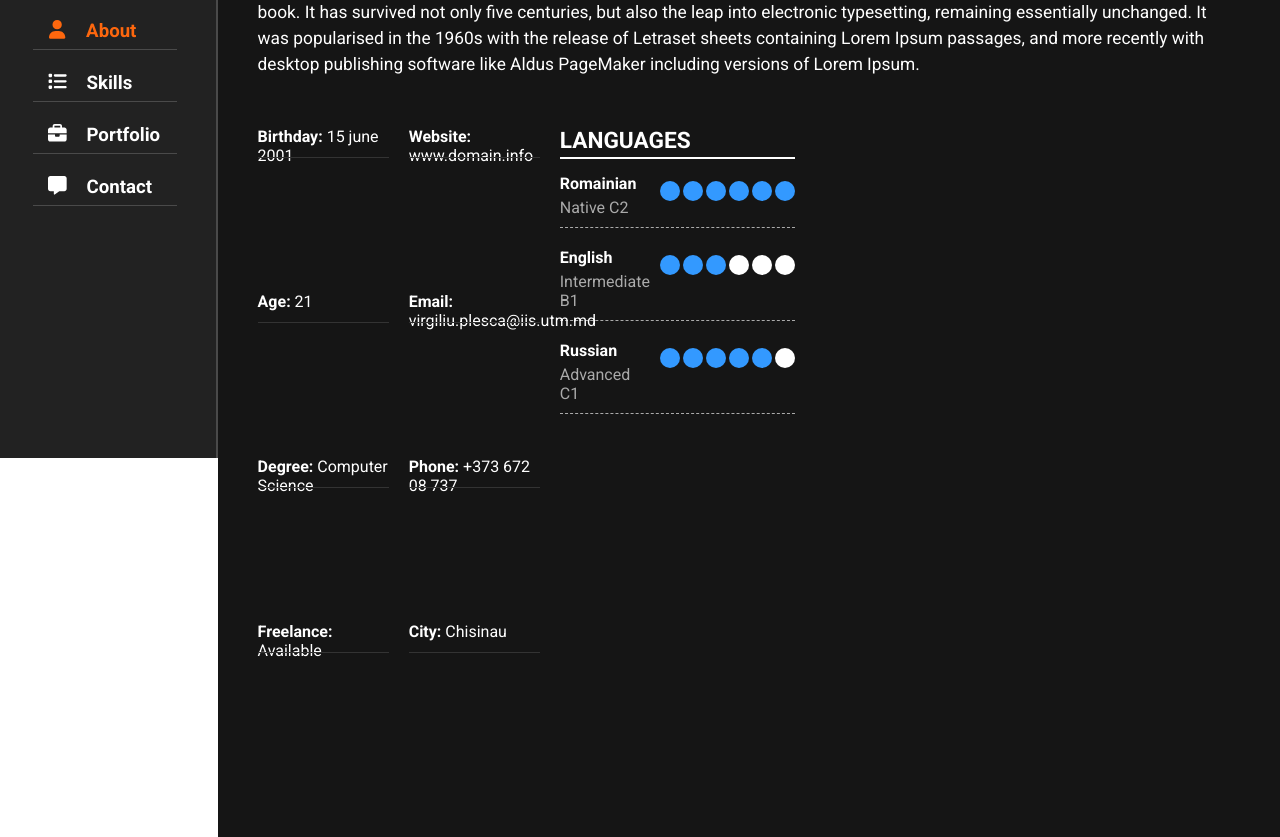
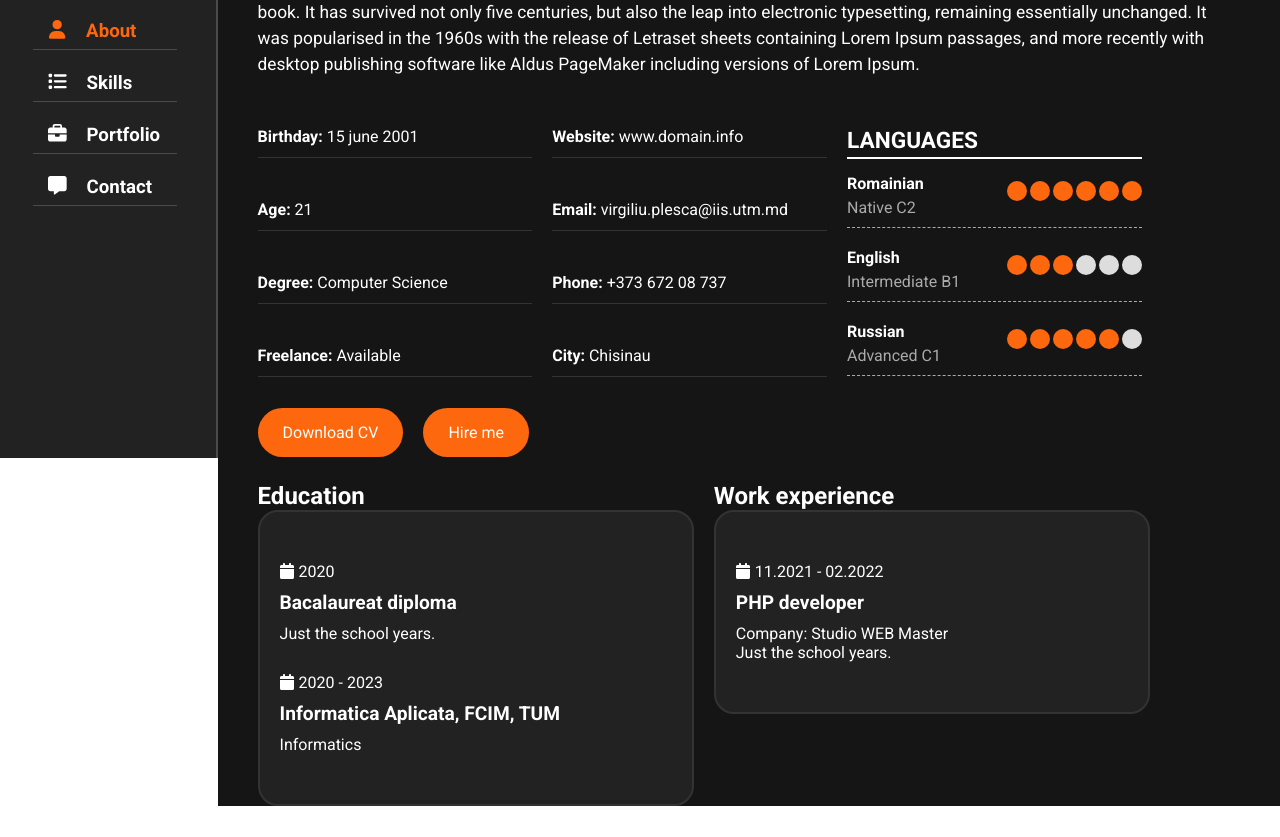
Before and after one commit to acselp/portfolio, a React (Create React App) app in the folder front-end/: page /about in a window 1280 px wide. Shown: the part 342-1179 px from the top of the page. After the commit the page ends 1148 px from the top, so only its background shows below. Built offline with nearby package versions, Linux system fonts and the light colour scheme.

Commit message:
added experience and education bloks. To do: to finish

```diff
--- a/front-end/src/components/About/index.js
+++ b/front-end/src/components/About/index.js
@@ -1,16 +1,25 @@
 import PageTitle from "../PageTitle";
 import InfoCell from "../InfoCell";
+import cv_file from "../../files/CV_Plesca_Virgiliu.pdf";
 // import ProgressBar from "../ProgressBar"
 import { Link } from "react-router-dom";
 // import Hexagon from "./Hexagon/index"
 import Languages from "../Languages";
+import styled from "styled-components";
+import Experience from "../Experience";
 
 
 import "./index.scss";
 import LanguageLevel from "../LanguageLevel";
-
+import EducationElem from "../EducationElem";
+import ExperienceElem from "../ExperienceElem";
 
 function About(props) {
+
+    const StyledA = styled.a`
+        background-color: ${props.themeColor};
+    `
+
     return (
         <>
             <PageTitle title="About" themeColor={ props.themeColor } />
@@ -46,14 +55,38 @@ function About(props) {
 
                 <div className="cv-section-right">
                     <Languages languages={[
-                        <LanguageLevel title="Romainian" level="C2" level_title="Native C2"/>,
-                        <LanguageLevel title="English" level="B1" level_title="Intermediate B1" />,
-                        <LanguageLevel title="Russian" level="C1" level_title="Advanced C1" />,
+                        <LanguageLevel themeColor={props.themeColor} title="Romainian" level="C2" level_title="Native C2"/>,
+                        <LanguageLevel themeColor={props.themeColor} title="English" level="B1" level_title="Intermediate B1" />,
+                        <LanguageLevel themeColor={props.themeColor} title="Russian" level="C1" level_title="Advanced C1" />,
                     ]} />
 
                 </div>
+            </div>
 
-                <div className="cv-document" style={{width:"100%", height: "660px"}}>
+
+            <div className="cv-download-section">
+                <div className="cv-download">
+                    <StyledA href={cv_file} className="about-btns" download>
+                        Download CV
+                    </StyledA>
+
+                    <StyledA href="#" className="about-btns">
+                        Hire me
+                    </StyledA>
+                </div>
+            </div>
+
+            <div className="education-experience-container">
+                <div className="education-container">
+                    <Experience title="Education" positions={[
+                        <EducationElem title="Bacalaureat diploma" years="2020" text="Just the school years." />,
+                        <EducationElem title="Informatica Aplicata, FCIM, TUM" years="2020 - 2023" text="Informatics" />
+                    ]} />
+                </div>
+                <div className="experience-container">
+                    <Experience title="Work experience" positions={[
+                        <ExperienceElem title="PHP developer" years="11.2021 - 02.2022" company="Studio WEB Master" text="Just the school years." />,
+                    ]} />
                 </div>
             </div>
         </>
--- a/front-end/src/components/About/index.scss
+++ b/front-end/src/components/About/index.scss
@@ -27,3 +27,26 @@
 .cv-section {
     display: flex;
 }
+
+.about-btns {
+    text-decoration: none;
+    color: white;
+    background-color: orange;
+    padding: 15px 25px 15px 25px;
+    border-radius: 50px;
+    margin-right: 20px;
+}
+
+.cv-download {
+    margin-top: -46px;
+}
+
+.education-experience-container {
+    display: flex;
+    & > * {
+        width: 44.4%;
+        border-radius: 15px;
+        margin-top: 40px;
+        margin-right: 20px;
+    }
+}
--- /dev/null
+++ b/front-end/src/components/EducationElem/index.js
@@ -0,0 +1,22 @@
+import "./index.scss";
+import { FontAwesomeIcon } from "@fortawesome/react-fontawesome";
+import { faCalendar } from "@fortawesome/free-solid-svg-icons";
+
+function EducationElem(props) {
+
+    return (
+        <div className="exp-elem">
+            <div className="years">
+                <FontAwesomeIcon icon={faCalendar} />{props.years}
+            </div>
+            <div className="exp-elem-title">
+                {props.title}
+            </div>
+            <div className="exp-elem-text">
+                {props.text}
+            </div>
+        </div>
+    );
+}
+
+export default EducationElem;
--- /dev/null
+++ b/front-end/src/components/EducationElem/index.scss
@@ -0,0 +1,11 @@
+.exp-elem-title {
+    margin: 10px 0 10px 0;
+    font-size: larger;
+    font-weight: 700;
+}
+
+.years {
+    & svg {
+        margin-right: 5px;
+    }
+}
--- /dev/null
+++ b/front-end/src/components/Experience/index.js
@@ -0,0 +1,21 @@
+import "./index.scss";
+import ExperienceElem from "../EducationElem";
+
+function Experience(props) {
+
+    return (
+        <div className="exp-edc-blok">
+            <h2>{ props.title }</h2>
+
+            <div className="main-blok">
+
+            {   props.positions.map((position) => {
+                    return position;
+                })
+            }
+            </div>
+        </div>
+    );
+}
+
+export default Experience;
--- /dev/null
+++ b/front-end/src/components/Experience/index.scss
@@ -0,0 +1,3 @@
+.exp-edc-blok {
+
+}
--- /dev/null
+++ b/front-end/src/components/ExperienceElem/index.js
@@ -0,0 +1,24 @@
+import "./index.scss";
+import { FontAwesomeIcon } from "@fortawesome/react-fontawesome";
+import { faCalendar } from "@fortawesome/free-solid-svg-icons";
+
+function ExperienceElem(props) {
+    return (
+        <div className="exp-elem">
+            <div className="years">
+                <FontAwesomeIcon icon={faCalendar} />{props.years}
+            </div>
+            <div className="exp-elem-title">
+                {props.title}
+            </div>
+            <div className="company-title">
+                Company: {props.company}
+            </div>
+            <div className="exp-elem-text">
+                {props.text}
+            </div>
+        </div>
+    );
+}
+
+export default ExperienceElem;
--- /dev/null
+++ b/front-end/src/components/ExperienceElem/index.scss
@@ -0,0 +1,10 @@
+.exp-elem {
+    margin: 30px 0 30px 0;
+}
+
+.main-blok {
+    background-color: #222;
+    border: 2px #333 solid;
+    border-radius: 20px;
+    padding: 20px;
+}
--- a/front-end/src/components/InfoCell/index.scss
+++ b/front-end/src/components/InfoCell/index.scss
@@ -1,6 +1,7 @@
 .info-cell {
     position: relative;
 
+    //margin-bottom: 54px;
     margin-bottom: 54px;
     margin-right: 20px;
 
--- a/front-end/src/components/LanguageLevel/index.js
+++ b/front-end/src/components/LanguageLevel/index.js
@@ -1,8 +1,18 @@
-import Hexagon from "react-hexagon";
 import "./index.scss";
 
+import styled from "styled-components";
 
 export default function LanguageLevel(props) {
+
+
+    const StyledDiv = styled.div`
+        &.active-circle {
+            background-color: ${props.themeColor};
+        }
+        &.inactive-circle {
+            background-color: #ddd;
+        }
+    `
 
     let circStatus = [[1,0,0,0,0,0],
                       [1,1,0,0,0,0],
@@ -21,7 +31,7 @@ export default function LanguageLevel(props) {
             case 'A1': {
                 return circStatus[0].map((circStat) => {
                     return (
-                        <div className={"circle " + statusDefault[circStat]}></div>
+                        <StyledDiv className={"circle " + statusDefault[circStat]}></StyledDiv>
                     );
                 });
             }
@@ -29,7 +39,7 @@ export default function LanguageLevel(props) {
             case 'A2': {
                 return circStatus[1].map((circStat) => {
                     return (
-                        <div className={"circle " + statusDefault[circStat]}></div>
+                        <StyledDiv className={"circle " + statusDefault[circStat]}></StyledDiv>
                     );
                 });
             }
@@ -37,7 +47,7 @@ export default function LanguageLevel(props) {
             case 'B1': {
                 return circStatus[2].map((circStat) => {
                     return (
-                        <div className={"circle " + statusDefault[circStat]}></div>
+                        <StyledDiv className={"circle " + statusDefault[circStat]}></StyledDiv>
                     );
                 });
             }
@@ -45,7 +55,7 @@ export default function LanguageLevel(props) {
             case 'B2': {
                 return circStatus[3].map((circStat) => {
                     return (
-                        <div className={"circle " + statusDefault[circStat]}></div>
+                        <StyledDiv className={"circle " + statusDefault[circStat]}></StyledDiv>
                     );
                 });
             }
@@ -53,7 +63,7 @@ export default function LanguageLevel(props) {
             case 'C1': {
                 return circStatus[4].map((circStat) => {
                     return (
-                        <div className={"circle " + statusDefault[circStat]}></div>
+                        <StyledDiv className={"circle " + statusDefault[circStat]}></StyledDiv>
                     );
                 });
             }
@@ -61,7 +71,7 @@ export default function LanguageLevel(props) {
             case 'C2': {
                 return circStatus[5].map((circStat) => {
                     return (
-                        <div className={"circle " + statusDefault[circStat]}></div>
+                        <StyledDiv className={"circle " + statusDefault[circStat]}></StyledDiv>
                     );
                 });
             }
```
